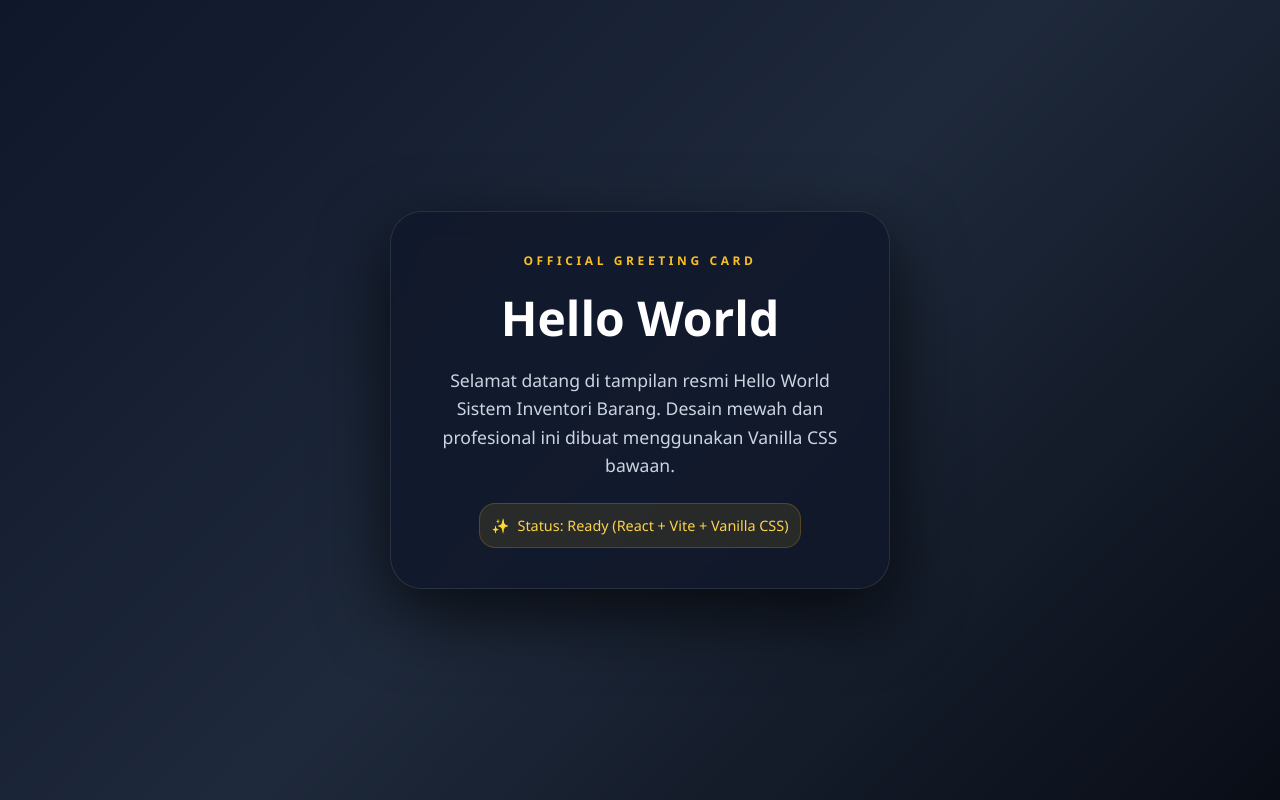
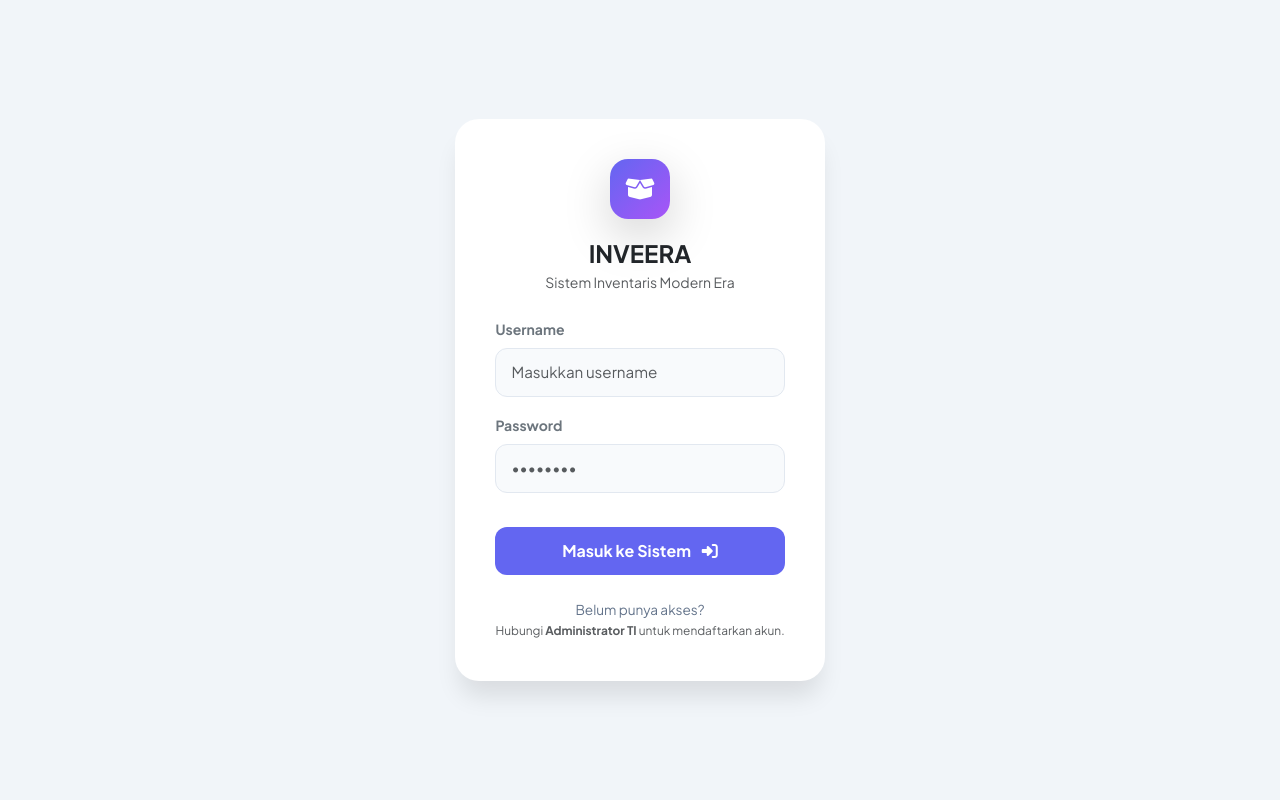
Before and after one commit to akmalkhaleeed/inventori-frontend, a React (Vite) app: page / in a window 1280 px wide. Built offline with nearby package versions, Linux system fonts and the light colour scheme.

Commit message:
Membuat Halaman Login

```diff
--- a/index.html
+++ b/index.html
@@ -2,9 +2,14 @@
 <html lang="en">
   <head>
     <meta charset="UTF-8" />
-    <link rel="icon" type="image/svg+xml" href="/favicon.svg" />
+    <link rel="icon" type="image/svg+xml" href="/vite.svg" />
     <meta name="viewport" content="width=device-width, initial-scale=1.0" />
-    <title>inventori-frontend</title>
+    <title>INVEERA - Sistem Inventaris</title>
+
+    <link href="https://cdn.jsdelivr.net/npm/bootstrap@5.3.0/dist/css/bootstrap.min.css" rel="stylesheet">
+    <link href="https://fonts.googleapis.com/css2?family=Plus+Jakarta+Sans:wght@400;600;700&display=swap" rel="stylesheet">
+    <link rel="stylesheet" href="https://cdnjs.cloudflare.com/ajax/libs/font-awesome/6.4.0/css/all.min.css">
+
   </head>
   <body>
     <div id="root"></div>
--- a/package.json
+++ b/package.json
@@ -10,8 +10,11 @@
     "preview": "vite preview"
   },
   "dependencies": {
+    "axios": "^1.17.0",
     "react": "^19.2.6",
-    "react-dom": "^19.2.6"
+    "react-dom": "^19.2.6",
+    "react-router-dom": "^7.17.0",
+    "sweetalert2": "^11.26.25"
   },
   "devDependencies": {
     "@eslint/js": "^10.0.1",
--- a/src/App.jsx
+++ b/src/App.jsx
@@ -1,14 +1,7 @@
+import Login from './pages/auth/Login';
+
 function App() {
-  return (
-    <div className="card">
-      <div className="badge">Official Greeting Card</div>
-      <h1>Hello World</h1>
-      <p>Selamat datang di tampilan resmi Hello World Sistem Inventori Barang. Desain mewah dan profesional ini dibuat menggunakan Vanilla CSS bawaan.</p>
-      <div className="status-box">
-        <span>✨</span> Status: Ready (React + Vite + Vanilla CSS)
-      </div>
-    </div>
-  );
+  return <Login />;
 }
 
 export default App;
--- a/src/index.css
+++ b/src/index.css
@@ -1,64 +1,5 @@
-/* Reset Dasar */
-* {
-  margin: 0;
-  padding: 0;
-  box-sizing: border-box;
-  font-family: "Segoe UI", Tahoma, Geneva, Verdana, sans-serif;
-}
+@import url('https://fonts.googleapis.com/css2?family=Plus+Jakarta+Sans:wght@400;600;700;800&display=swap');
+@import url('https://cdnjs.cloudflare.com/ajax/libs/font-awesome/6.4.0/css/all.min.css');
 
-body {
-  background: linear-gradient(135deg, #0f172a, #1e293b, #090d16);
-  min-height: 100vh;
-  display: flex;
-  justify-content: center;
-  align-items: center;
-  color: #f1f5f9;
-}
-
-/* Kartu Mewah */
-.card {
-  background: rgba(15, 23, 42, 0.8);
-  border: 1px solid rgba(255, 255, 255, 0.1);
-  padding: 2.5rem;
-  border-radius: 2rem;
-  max-width: 500px;
-  width: 100%;
-  text-align: center;
-  box-shadow: 0 25px 70px rgba(0, 0, 0, 0.7);
-  backdrop-filter: blur(12px);
-}
-
-.badge {
-  font-size: 0.75rem;
-  text-transform: uppercase;
-  letter-spacing: 0.3em;
-  color: #fbbf24;
-  margin-bottom: 1rem;
-  font-weight: 600;
-}
-
-h1 {
-  font-size: 3rem;
-  font-weight: 900;
-  color: #ffffff;
-  margin-bottom: 1rem;
-}
-
-p {
-  color: #cbd5e1;
-  font-size: 1.1rem;
-  line-height: 1.6;
-  margin-bottom: 1.5rem;
-}
-
-.status-box {
-  background: rgba(251, 191, 36, 0.1);
-  border: 1px solid rgba(251, 191, 36, 0.2);
-  color: #fcd34d;
-  padding: 0.75rem;
-  border-radius: 1rem;
-  font-size: 0.9rem;
-  display: inline-flex;
-  align-items: center;
-  gap: 0.5rem;
-}
+* { margin: 0; padding: 0; box-sizing: border-box; font-family: 'Plus Jakarta Sans', sans-serif; }
+body { background: #f1f5f9; min-height: 100vh; display: flex; justify-content: center; align-items: center; }
--- /dev/null
+++ b/src/pages/auth/login.css
@@ -0,0 +1,78 @@
+body {
+    background: #f1f5f9;
+    font-family: 'Plus Jakarta Sans', sans-serif;
+    height: 100vh;
+    display: flex;
+    align-items: center;
+    justify-content: center;
+    margin: 0;
+}
+
+.login-card {
+    background: white;
+    border-radius: 24px;
+    width: 100%;
+    max-width: 400px;
+    padding: 40px;
+    box-shadow: 0 20px 25px -5px rgba(0, 0, 0, 0.1);
+}
+
+.brand-icon {
+    width: 60px;
+    height: 60px;
+    background: linear-gradient(135deg, #6366f1 0%, #a855f7 100%);
+    border-radius: 18px;
+    display: flex;
+    align-items: center;
+    justify-content: center;
+    margin: 0 auto 20px;
+    color: white;
+    font-size: 24px;
+}
+
+.form-control,
+.form-select {
+    border-radius: 12px;
+    padding: 12px 15px;
+    border: 1px solid #e2e8f0;
+    background: #f8fafc;
+    font-size: 0.95rem;
+}
+
+.form-control:focus,
+.form-select:focus {
+    box-shadow: 0 0 0 4px rgba(99, 102, 241, 0.1);
+    border-color: #6366f1;
+    background: white;
+    outline: none;
+}
+
+.btn-login {
+    background: #6366f1;
+    border: none;
+    border-radius: 12px;
+    padding: 12px;
+    font-weight: 700;
+    width: 100%;
+    margin-top: 10px;
+    color: white;
+    transition: 0.3s;
+}
+
+.btn-login:hover:not(:disabled) {
+    background: #4f46e5;
+    transform: translateY(-2px);
+    box-shadow: 0 10px 15px -3px rgba(99, 102, 241, 0.3);
+}
+
+.btn-login:disabled {
+    opacity: 0.7;
+    cursor: not-allowed;
+}
+
+.register-link {
+    text-align: center;
+    margin-top: 25px;
+    font-size: 0.85rem;
+    color: #64748b;
+}
--- /dev/null
+++ b/src/pages/auth/login.jsx
@@ -0,0 +1,127 @@
+import React, { useState } from 'react';
+import Swal from 'sweetalert2';
+import './Login.css'; // Memanggil file CSS yang dibuat di atas
+
+const Login = () => {
+    // 1. Inisialisasi State (Hanya username dan password, role dihapus)
+    const [username, setUsername] = useState('');
+    const [password, setPassword] = useState('');
+    const [isLoading, setIsLoading] = useState(false);
+
+    // 2. Fungsi yang dijalankan saat tombol Submit ditekan
+    const handleLogin = async (e) => {
+        e.preventDefault(); // Mencegah form me-refresh halaman
+        setIsLoading(true);
+
+        try {
+            // Mengirim data ke API Backend
+            const response = await fetch('http://127.0.0.1:8000/api/login', {
+                method: 'POST',
+                headers: {
+                    'Content-Type': 'application/json',
+                    'Accept': 'application/json'
+                },
+                body: JSON.stringify({
+                    username: username,
+                    password: password
+                })
+            });
+
+            const res = await response.json();
+
+            // 3. Logika utama: Menggunakan response.ok agar sinkron dengan backend
+            if (response.ok) {
+                Swal.fire({
+                    icon: 'success',
+                    title: 'Berhasil Masuk!',
+                    text: res.message || `Selamat datang, ${res.nama_lengkap || 'Pengguna'}`,
+                    showConfirmButton: false,
+                    timer: 2000,
+                    timerProgressBar: true
+                }).then(() => {
+                    // Redirect berdasarkan role yang dikirim balik oleh backend
+                    const userRole = res.role;
+
+                    if (userRole === 'admin') {
+                        window.location.href = '/admin/dashboard';
+                    } else if (userRole === 'kepala sekolah' || userRole === 'pimpinan') {
+                        window.location.href = '/pimpinan/dashboard';
+                    } else {
+                        window.location.href = '/petugas/dashboard';
+                    }
+                });
+            } else {
+                // Logika jika password salah / username tidak ditemukan
+                Swal.fire({
+                    icon: 'error',
+                    title: 'Login Gagal',
+                    text: res.message || 'Username atau password yang Anda masukkan salah!',
+                    confirmButtonColor: '#6366f1'
+                });
+            }
+        } catch (error) {
+            // Logika jika server error / mati / terblokir CORS
+            Swal.fire({
+                icon: 'error',
+                title: 'Terjadi Kesalahan',
+                text: 'Tidak dapat terhubung ke server backend.',
+                confirmButtonColor: '#6366f1'
+            });
+        } finally {
+            setIsLoading(false); // Mengembalikan tombol ke keadaan semula
+        }
+    };
+
+    return (
+        <div className="login-card">
+            <div className="text-center">
+                <div className="brand-icon shadow-lg">
+                    <i className="fas fa-box-open"></i>
+                </div>
+                <h4 className="fw-bold mb-1 text-dark">INVEERA</h4>
+                <p className="text-muted small mb-4">Sistem Inventaris Modern Era</p>
+            </div>
+
+            <form onSubmit={handleLogin}>
+                <div className="mb-3">
+                    <label className="form-label small fw-bold text-secondary">Username</label>
+                    <input
+                        type="text"
+                        className="form-control"
+                        placeholder="Masukkan username"
+                        value={username}
+                        onChange={(e) => setUsername(e.target.value)}
+                        required
+                    />
+                </div>
+
+                <div className="mb-4">
+                    <label className="form-label small fw-bold text-secondary">Password</label>
+                    <input
+                        type="password"
+                        className="form-control"
+                        placeholder="••••••••"
+                        value={password}
+                        onChange={(e) => setPassword(e.target.value)}
+                        required
+                    />
+                </div>
+
+                <button type="submit" className="btn btn-login" disabled={isLoading}>
+                    {isLoading ? (
+                        <>Memproses... <i className="fas fa-spinner fa-spin ms-2"></i></>
+                    ) : (
+                        <>Masuk ke Sistem <i className="fas fa-sign-in-alt ms-2"></i></>
+                    )}
+                </button>
+            </form>
+
+            <div className="register-link">
+                Belum punya akses? <br />
+                <span className="text-muted small">Hubungi <b>Administrator TI</b> untuk mendaftarkan akun.</span>
+            </div>
+        </div>
+    );
+};
+
+export default Login;
```
Also changed, not shown: 1 other file (tests, documents, lock files or other folders).
